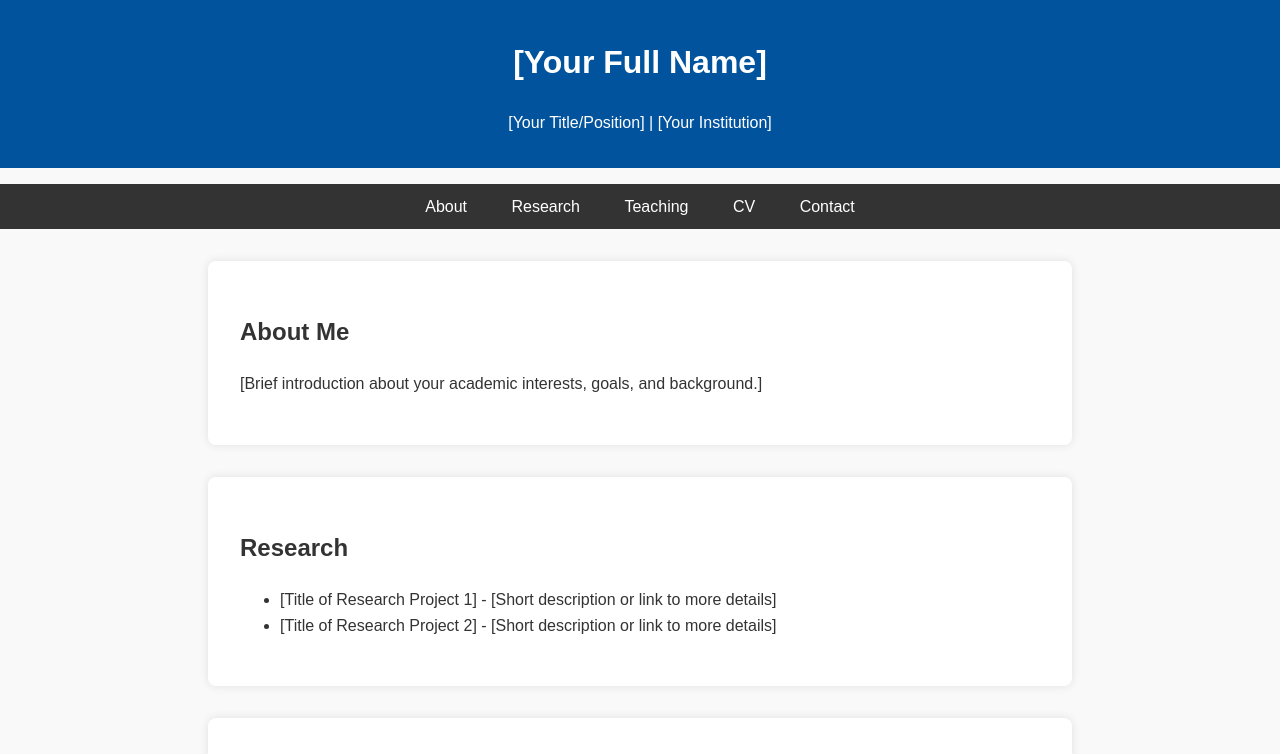
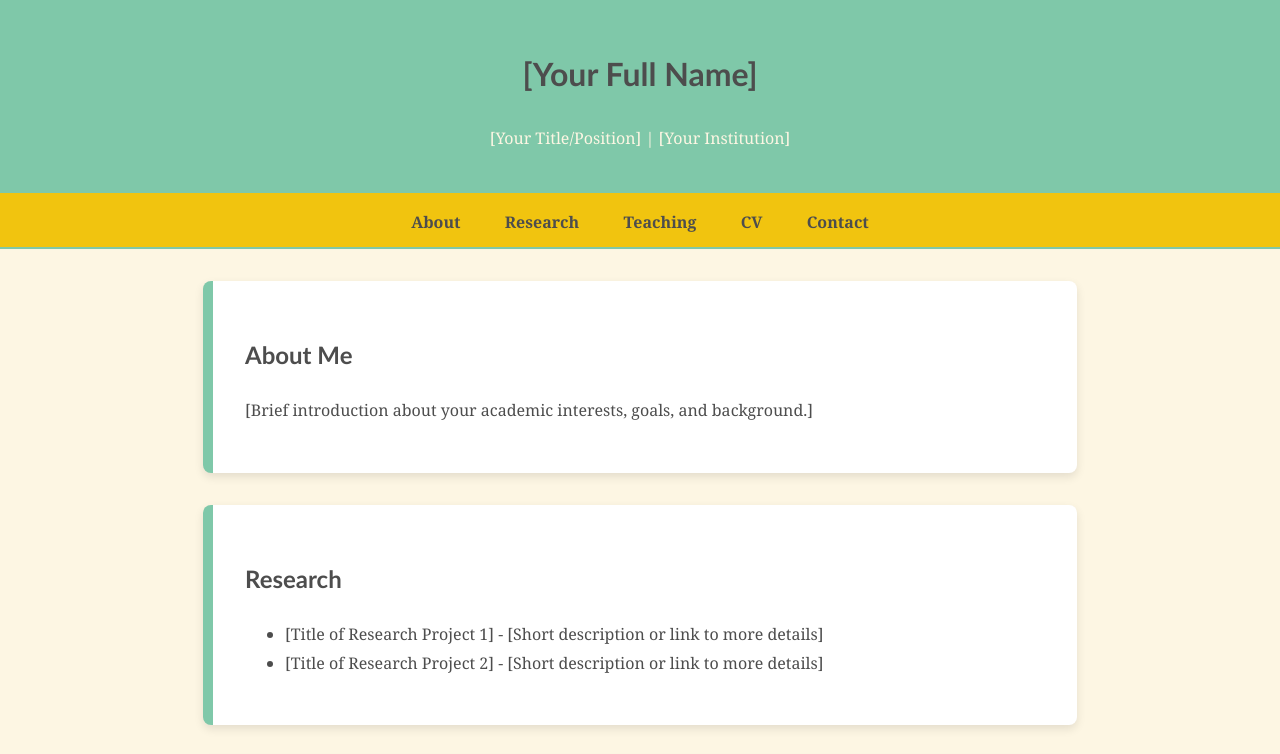
Before and after one commit to lydia-joy-bradford/Lydia-joy-bradford-github.io, a plain HTML site: page index.html in a window 1280 px wide. Shown: the top 754 px of the page. Drawn offline with Linux system fonts and the light colour scheme.

Commit message:
Add files via upload
update style of the website

```diff
--- a/styles.css
+++ b/styles.css
@@ -1,24 +1,27 @@
 body {
-    font-family: Arial, sans-serif;
-    line-height: 1.6;
+    font-family: "Georgia", serif;
+    line-height: 1.8;
     margin: 0;
     padding: 0;
-    background: #f9f9f9;
-    color: #333;
+    background: #FDF6E3; /* Soft cream background */
+    color: #4D4D4D; /* Muted gray for text */
 }
 
 header {
-    background: #00539C;
-    color: white;
-    padding: 1rem 2rem;
+    background: #7FC8A9; /* Soft green */
+    color: #FDF6E3; /* Cream text color */
+    padding: 1.5rem 2rem;
     text-align: center;
+    border-bottom: 5px solid #F1C40F; /* Yellow accent */
 }
 
 nav ul {
     list-style: none;
     padding: 0;
-    background: #333;
+    margin: 0;
+    background: #F1C40F; /* Muted yellow */
     text-align: center;
+    border-bottom: 2px solid #7FC8A9; /* Green accent */
 }
 
 nav ul li {
@@ -27,21 +30,45 @@ nav ul li {
 }
 
 nav ul li a {
-    color: white;
+    color: #4D4D4D; /* Dark gray */
     text-decoration: none;
     padding: 10px 20px;
     display: inline-block;
+    font-weight: bold;
 }
 
 nav ul li a:hover {
-    background: #00539C;
+    background: #7FC8A9; /* Green hover effect */
+    color: #FDF6E3; /* Light text on hover */
 }
 
 section {
     padding: 2rem;
     margin: 2rem auto;
     max-width: 800px;
-    background: white;
+    background: #FFFFFF; /* White for content sections */
     border-radius: 8px;
-    box-shadow: 0 0 10px rgba(0, 0, 0, 0.1);
+    box-shadow: 0 4px 10px rgba(0, 0, 0, 0.1);
+    border-left: 10px solid #7FC8A9; /* Green accent border */
 }
+
+footer {
+    text-align: center;
+    background: #F1C40F; /* Yellow background */
+    padding: 1rem;
+    color: #4D4D4D; /* Dark gray text */
+    margin-top: 2rem;
+}
+
+h1, h2 {
+    font-family: "Trebuchet MS", sans-serif;
+    color: #4D4D4D; /* Harmonized text color */
+}
+
+a {
+    color: #7FC8A9; /* Green link color */
+}
+
+a:hover {
+    color: #F1C40F; /* Yellow on hover */
+}
```
